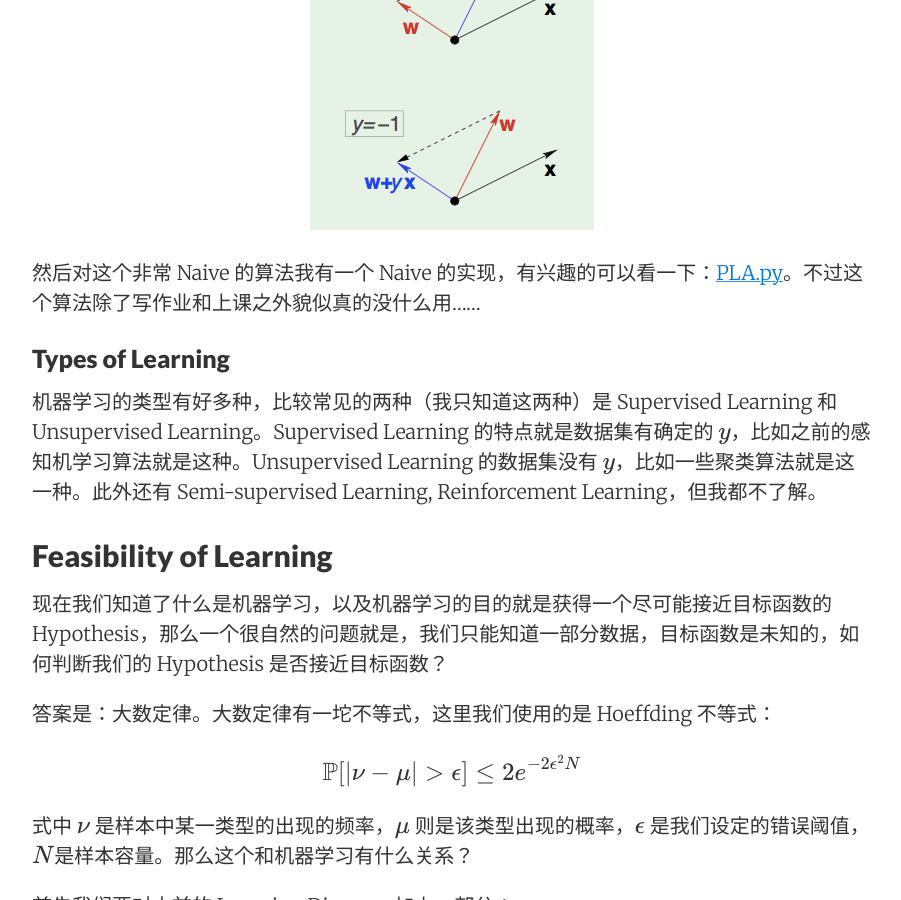
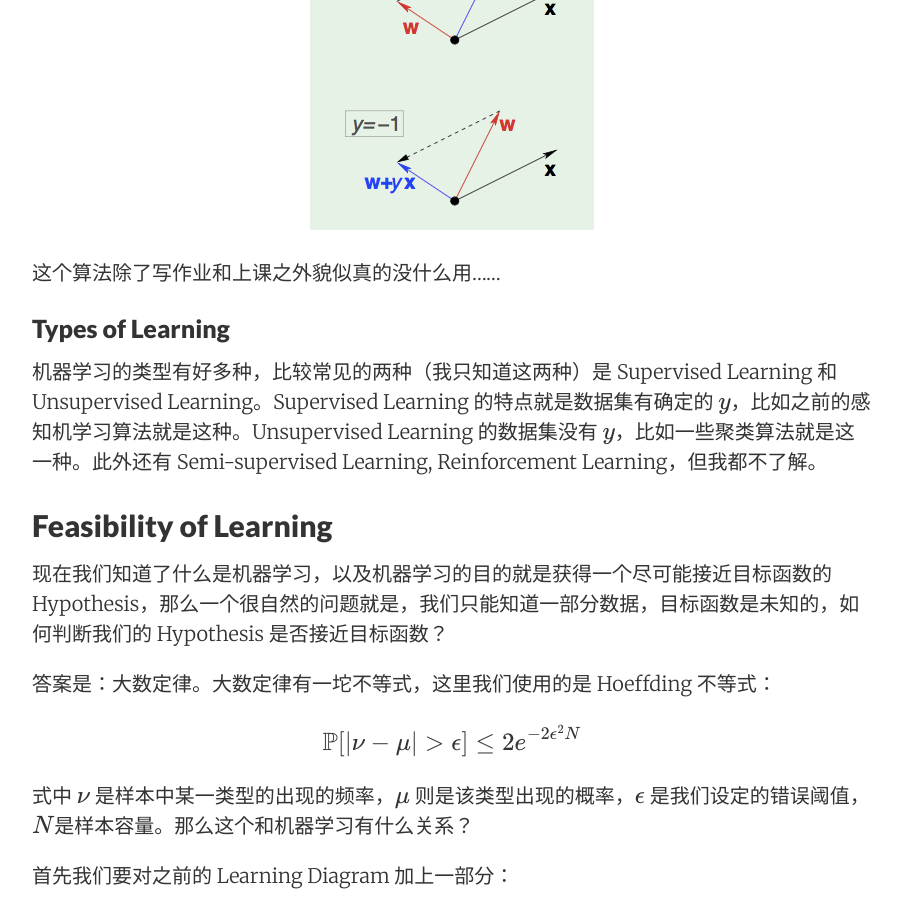
Before and after one commit to zhikangx/zhangpj.github.io, a Jekyll site: the page built from _posts/2016-09-29-learning-from-data-1.md, in a window 1280 px wide and 900 px high, scrolled down 3262 px. Shown: the whole window, without its empty margins (188-1089 px from the left). Built offline with Jekyll 4.4.1, drawn with Linux system fonts in a browser that asks for light colours; nearby versions of some CDN libraries; formulas are drawn with MathJax 3; comment, search, counter and statistics services are not loaded.

Commit message:
Remove link

```diff
--- a/_posts/2016-09-29-learning-from-data-1.md
+++ b/_posts/2016-09-29-learning-from-data-1.md
@@ -27,7 +27,7 @@ summary: 坂本真绫声音真好听。
 一家银行希望通过某种方法可以自动化其信用卡发放的流程。这家银行每天发放大量的信用卡，所以有大量申请人的历史信息。现在来了一位新的申请人，其个人信息如下：
 
 | Variable           | Value   |
-|:-------------------|:--------|
+| :----------------- | :------ |
 | age                | 23      |
 | gender             | male    |
 | annual salary      | $30,000 |
@@ -83,7 +83,7 @@ $$
 {: .center}
 ![Perceptron Learning Algorithm]({{ site.baseurl }}/images/pla.png)
 
-然后对这个非常 Naive 的算法我有一个 Naive 的实现，有兴趣的可以看一下：[PLA.py](https://github.com/zhangpj/learning-from-data/blob/master/pymodels/PLA.py)。不过这个算法除了写作业和上课之外貌似真的没什么用……
+这个算法除了写作业和上课之外貌似真的没什么用……
 
 ### Types of Learning
 
```
